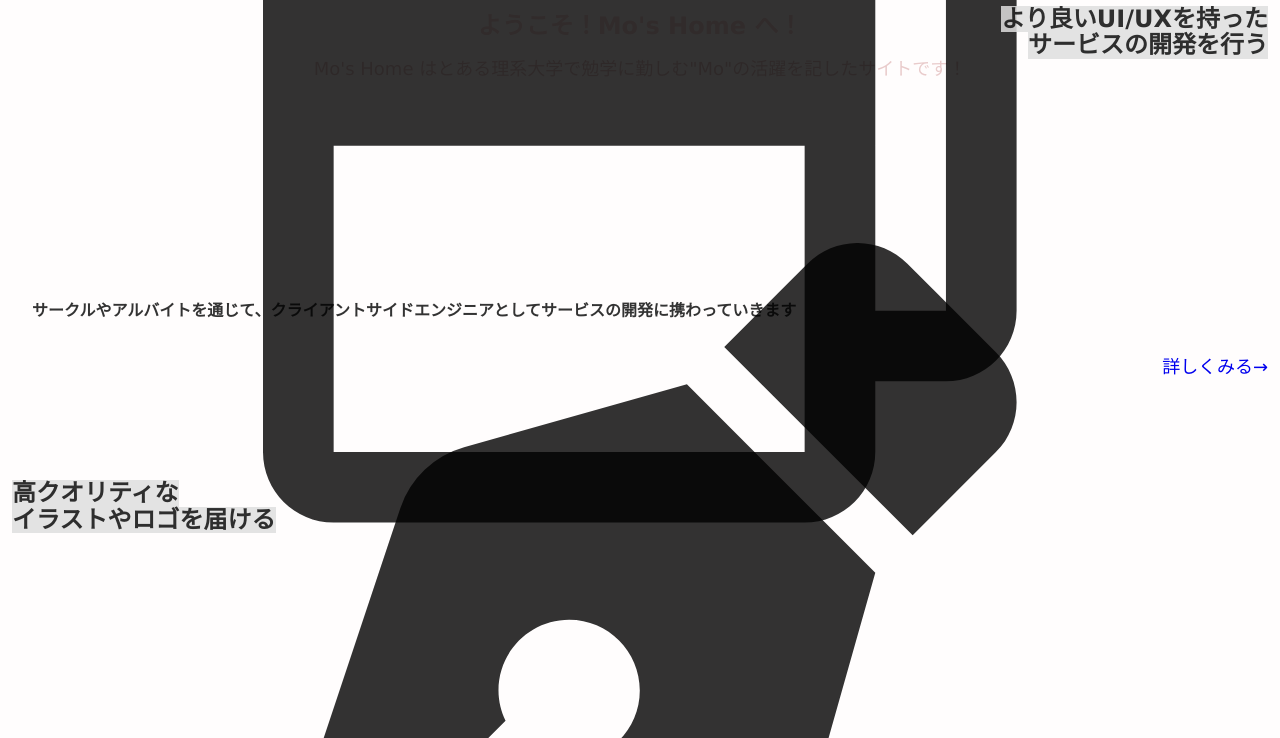
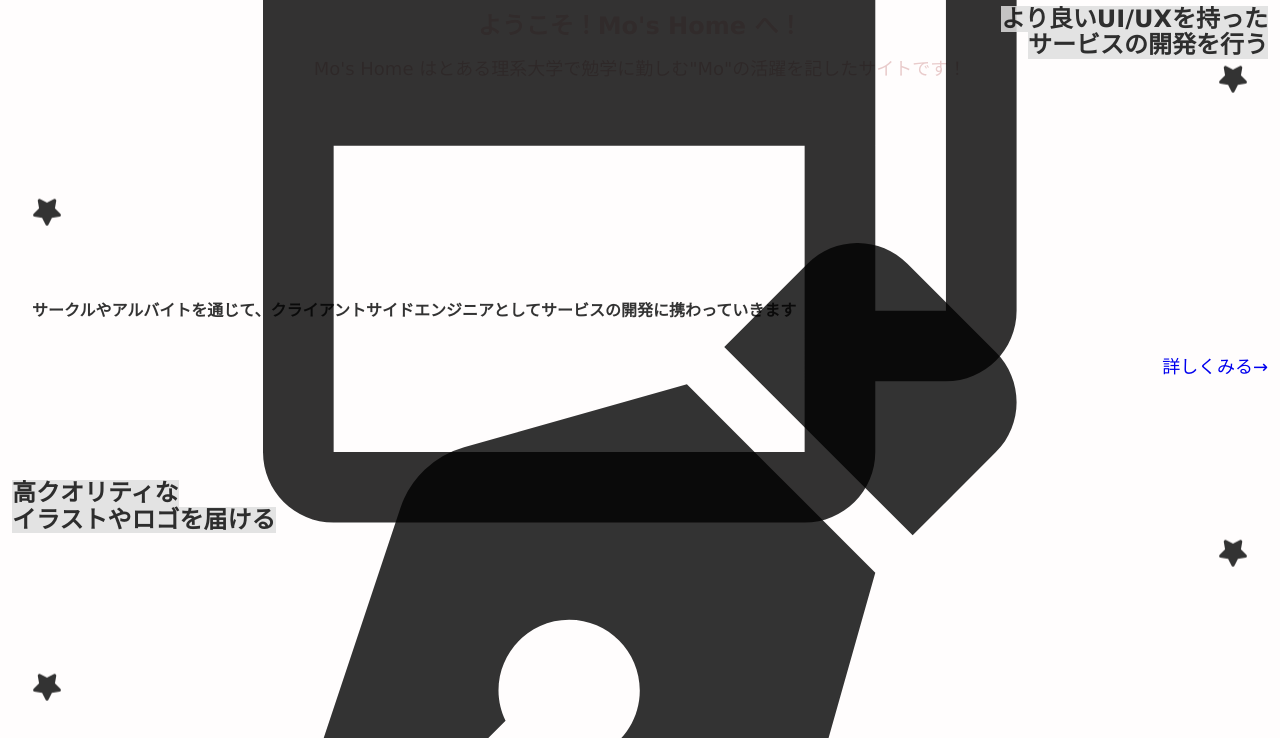
Before and after one commit to momoogles/momoogles.github.io, a Gatsby site: page / in a window 1280 px wide. Shown: the part 982-1720 px from the top of the page. Built offline with nearby package versions, Linux system fonts and the light colour scheme; Gatsby itself is replaced by a stand-in of ours.

Commit message:
add stars

```diff
--- a/src/components/modules/AdCard.js
+++ b/src/components/modules/AdCard.js
@@ -7,7 +7,7 @@ import { Link } from 'gatsby'
 import './AdCard.scss'
 
 const AdCard = ({ paragraphList, adText, paragraphPosition, link, children }) => {
-  const paragraphElements = paragraphList.map(paragraph => <div className="paragraph-wrap"><span className="belt">{paragraph}</span></div>)
+  const paragraphElements = paragraphList.map(paragraph => <div className="paragraph-wrap" key={`ad-title-${paragraph}`}><span className="belt">{paragraph}</span></div>)
   return (
     <article className="ad-card">
       <div className="image-wrap -show">
@@ -15,6 +15,10 @@ const AdCard = ({ paragraphList, adText, paragraphPosition, link, children }) =>
         <h3 className={`sub-sub-title -flex-column -${paragraphPosition}`}>
           {paragraphElements}
         </h3>
+        <div className="stars">
+          <svg className="star" width="30px" aria-hidden="true" focusable="false" data-prefix="fas" data-icon="star" role="img" xmlns="http://www.w3.org/2000/svg" viewBox="0 0 576 512"><path fill="currentColor" d="M259.3 17.8L194 150.2 47.9 171.5c-26.2 3.8-36.7 36.1-17.7 54.6l105.7 103-25 145.5c-4.5 26.3 23.2 46 46.4 33.7L288 439.6l130.7 68.7c23.2 12.2 50.9-7.4 46.4-33.7l-25-145.5 105.7-103c19-18.5 8.5-50.8-17.7-54.6L382 150.2 316.7 17.8c-11.7-23.6-45.6-23.9-57.4 0z"></path></svg>
+          <svg className="star" width="30px" aria-hidden="true" focusable="false" data-prefix="fas" data-icon="star" role="img" xmlns="http://www.w3.org/2000/svg" viewBox="0 0 576 512"><path fill="currentColor" d="M259.3 17.8L194 150.2 47.9 171.5c-26.2 3.8-36.7 36.1-17.7 54.6l105.7 103-25 145.5c-4.5 26.3 23.2 46 46.4 33.7L288 439.6l130.7 68.7c23.2 12.2 50.9-7.4 46.4-33.7l-25-145.5 105.7-103c19-18.5 8.5-50.8-17.7-54.6L382 150.2 316.7 17.8c-11.7-23.6-45.6-23.9-57.4 0z"></path></svg>
+        </div>
       </div>
       <p className="text">{adText}</p>
       <div className="link"><Link to={link}>詳しくみる→</Link></div>
--- a/src/components/modules/AdCard.scss
+++ b/src/components/modules/AdCard.scss
@@ -31,6 +31,7 @@
     text-align: end;
   }
 
+
   .image-wrap {
     position: relative;
     .sub-sub-title {
@@ -52,6 +53,20 @@
       transform: translateY(-8px);
       transition: all .4s .6s ease;
     }
+    .star {
+      opacity: 0;
+      transition: all .6s .8s cubic-bezier(0.88,-0.59, 0.35, 1.59);
+      &:nth-child(1) {
+        position: absolute;
+        top: 120px;
+        right: 20px;
+      }
+      &:nth-child(2) {
+        position: absolute;
+        bottom: 120px;
+        left: 20px;
+      }
+    }
     &.-show {
       .sub-sub-title {
         opacity: 1;
@@ -66,6 +81,29 @@
         opacity: 1;
         transform: translateY(0px);
       }
+      .star {
+        opacity: 1;
+        animation: rotate 10.0s linear infinite;
+        &:nth-child(1) {
+          position: absolute;
+          top: 60px;
+          right: 20px;
+        }
+        &:nth-child(2) {
+          position: absolute;
+          bottom: 60px;
+          left: 20px;
+        }
+      }
     }
   }
 }
+
+@keyframes rotate {
+  0% {
+    transform: rotate(0);
+  }
+  100% {
+    transform: rotate(360deg);
+  }
+}
--- a/src/pages/index.js
+++ b/src/pages/index.js
@@ -36,7 +36,7 @@ const IndexPage = () => {
           adText="サークルやアルバイトを通じて、クライアントサイドエンジニアとしてサービスの開発に携わっていきます"
           link="/apps"
         >
-          <svg width="60%" aria-hidden="true" focusable="false" data-prefix="far" data-icon="window-restore" class="svg-inline--fa fa-window-restore fa-w-16" role="img" xmlns="http://www.w3.org/2000/svg" viewBox="0 0 512 512"><path fill="currentColor" d="M464 0H144c-26.5 0-48 21.5-48 48v48H48c-26.5 0-48 21.5-48 48v320c0 26.5 21.5 48 48 48h320c26.5 0 48-21.5 48-48v-48h48c26.5 0 48-21.5 48-48V48c0-26.5-21.5-48-48-48zm-96 464H48V256h320v208zm96-96h-48V144c0-26.5-21.5-48-48-48H144V48h320v320z"></path></svg>
+          <svg width="60%" aria-hidden="true" focusable="false" data-prefix="far" data-icon="window-restore" className="svg-inline--fa fa-window-restore fa-w-16" role="img" xmlns="http://www.w3.org/2000/svg" viewBox="0 0 512 512"><path fill="currentColor" d="M464 0H144c-26.5 0-48 21.5-48 48v48H48c-26.5 0-48 21.5-48 48v320c0 26.5 21.5 48 48 48h320c26.5 0 48-21.5 48-48v-48h48c26.5 0 48-21.5 48-48V48c0-26.5-21.5-48-48-48zm-96 464H48V256h320v208zm96-96h-48V144c0-26.5-21.5-48-48-48H144V48h320v320z"></path></svg>
         </AdCard>
         <AdCard
           paragraphList={["高クオリティな", "イラストやロゴを届ける"]}
@@ -44,7 +44,7 @@ const IndexPage = () => {
           adText="小さな頃からイラストを描いてきたその経験を活かして、人の心に触れるデザインを考えていきます"
           link="/illusts"
         >
-          <svg width="60%" aria-hidden="true" focusable="false" data-prefix="fas" data-icon="pen-nib" class="svg-inline--fa fa-pen-nib fa-w-16" role="img" xmlns="http://www.w3.org/2000/svg" viewBox="0 0 512 512"><path fill="currentColor" d="M136.6 138.79a64.003 64.003 0 0 0-43.31 41.35L0 460l14.69 14.69L164.8 324.58c-2.99-6.26-4.8-13.18-4.8-20.58 0-26.51 21.49-48 48-48s48 21.49 48 48-21.49 48-48 48c-7.4 0-14.32-1.81-20.58-4.8L37.31 497.31 52 512l279.86-93.29a64.003 64.003 0 0 0 41.35-43.31L416 224 288 96l-151.4 42.79zm361.34-64.62l-60.11-60.11c-18.75-18.75-49.16-18.75-67.91 0l-56.55 56.55 128.02 128.02 56.55-56.55c18.75-18.75 18.75-49.15 0-67.91z"></path></svg>
+          <svg width="60%" aria-hidden="true" focusable="false" data-prefix="fas" data-icon="pen-nib" className="svg-inline--fa fa-pen-nib fa-w-16" role="img" xmlns="http://www.w3.org/2000/svg" viewBox="0 0 512 512"><path fill="currentColor" d="M136.6 138.79a64.003 64.003 0 0 0-43.31 41.35L0 460l14.69 14.69L164.8 324.58c-2.99-6.26-4.8-13.18-4.8-20.58 0-26.51 21.49-48 48-48s48 21.49 48 48-21.49 48-48 48c-7.4 0-14.32-1.81-20.58-4.8L37.31 497.31 52 512l279.86-93.29a64.003 64.003 0 0 0 41.35-43.31L416 224 288 96l-151.4 42.79zm361.34-64.62l-60.11-60.11c-18.75-18.75-49.16-18.75-67.91 0l-56.55 56.55 128.02 128.02 56.55-56.55c18.75-18.75 18.75-49.15 0-67.91z"></path></svg>
         </AdCard>
         <AdCard
           paragraphList={["統計的で論理的な", "情報を発信する"]}
@@ -52,7 +52,7 @@ const IndexPage = () => {
           adText="大学で専攻している統計学の勉強を通して、統計的かつ論理的な力を持った情報を発信していきます"
           link="/news"
         >
-          <svg width="60%" aria-hidden="true" focusable="false" data-prefix="fas" data-icon="chart-line" class="svg-inline--fa fa-chart-line fa-w-16" role="img" xmlns="http://www.w3.org/2000/svg" viewBox="0 0 512 512"><path fill="currentColor" d="M496 384H64V80c0-8.84-7.16-16-16-16H16C7.16 64 0 71.16 0 80v336c0 17.67 14.33 32 32 32h464c8.84 0 16-7.16 16-16v-32c0-8.84-7.16-16-16-16zM464 96H345.94c-21.38 0-32.09 25.85-16.97 40.97l32.4 32.4L288 242.75l-73.37-73.37c-12.5-12.5-32.76-12.5-45.25 0l-68.69 68.69c-6.25 6.25-6.25 16.38 0 22.63l22.62 22.62c6.25 6.25 16.38 6.25 22.63 0L192 237.25l73.37 73.37c12.5 12.5 32.76 12.5 45.25 0l96-96 32.4 32.4c15.12 15.12 40.97 4.41 40.97-16.97V112c.01-8.84-7.15-16-15.99-16z"></path></svg>
+          <svg width="60%" aria-hidden="true" focusable="false" data-prefix="fas" data-icon="chart-line" className="svg-inline--fa fa-chart-line fa-w-16" role="img" xmlns="http://www.w3.org/2000/svg" viewBox="0 0 512 512"><path fill="currentColor" d="M496 384H64V80c0-8.84-7.16-16-16-16H16C7.16 64 0 71.16 0 80v336c0 17.67 14.33 32 32 32h464c8.84 0 16-7.16 16-16v-32c0-8.84-7.16-16-16-16zM464 96H345.94c-21.38 0-32.09 25.85-16.97 40.97l32.4 32.4L288 242.75l-73.37-73.37c-12.5-12.5-32.76-12.5-45.25 0l-68.69 68.69c-6.25 6.25-6.25 16.38 0 22.63l22.62 22.62c6.25 6.25 16.38 6.25 22.63 0L192 237.25l73.37 73.37c12.5 12.5 32.76 12.5 45.25 0l96-96 32.4 32.4c15.12 15.12 40.97 4.41 40.97-16.97V112c.01-8.84-7.15-16-15.99-16z"></path></svg>
         </AdCard>
       </section>
     </Layout >
```
